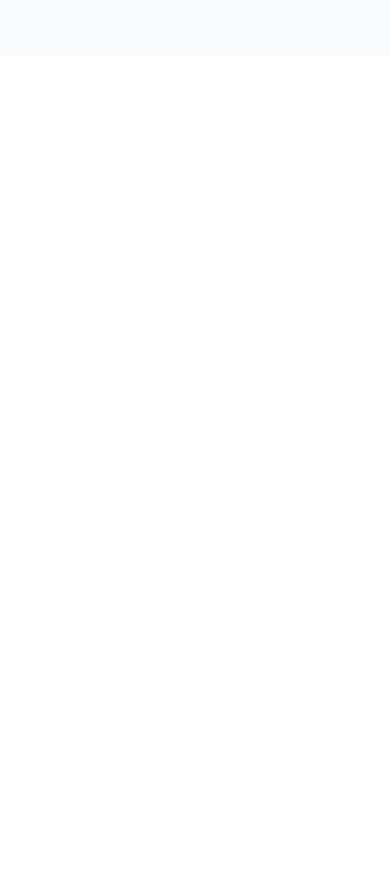
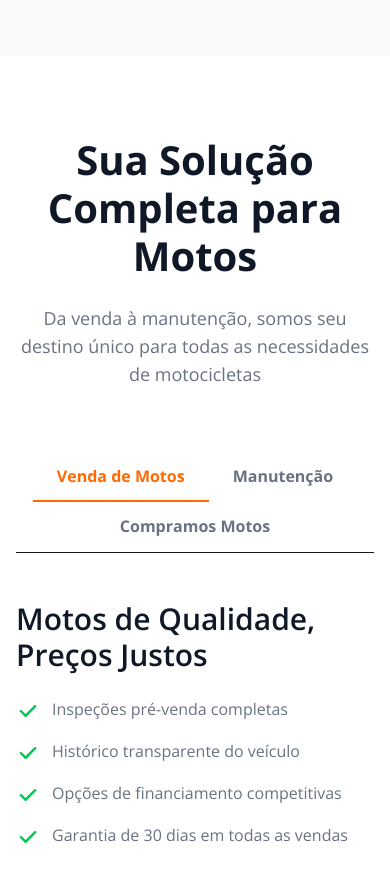
Before and after one commit to nnnyck/ciclo-motos, a Next.js app: page / in a window 390 px wide. Shown: the part 2220-3099 px from the top of the page. Before the commit the page ends 2276 px from the top, so only its background shows below. Built offline with nearby package versions, Linux system fonts and the light colour scheme.

Commit message:
feat: abas de serviços finalizadas | fix: textos dos cards ajustados

```diff
--- a/src/app/page.tsx
+++ b/src/app/page.tsx
@@ -1,6 +1,7 @@
 import Header from "@/components/Header";
 import Hero from "@/components/Hero";
 import ProblemAgitation from "@/components/ProblemAgitation";
+import SolutionPresentation from "@/components/SolutionPresentation";
 
 export default function Home() {
   return (
@@ -8,6 +9,7 @@ export default function Home() {
       <Header />
        <Hero />
        <ProblemAgitation />
+       <SolutionPresentation />
     </>
   );
 }
--- a/src/components/ProblemAgitation.tsx
+++ b/src/components/ProblemAgitation.tsx
@@ -16,7 +16,7 @@ export default function ProblemAgitation() {
         <div className="grid grid-cols-1 md:grid-cols-2 lg:grid-cols-4 gap-8">
           <Card
             title="Reparos Caros"
-            description="Taxas escondidas e custos de mão de obra inflacionados prejudicando seu orçamento"
+            description="Taxas escondidas e custos de mão de obra inflacionados"
             icon={
               <svg
                 className="w-8 h-8 text-red-600"
@@ -30,7 +30,7 @@ export default function ProblemAgitation() {
           />
 
           <Card
-            title="Vendedores Pouco Confiáveis"
+            title="Falta de Confiança"
             description="Histórico duvidoso das motos e problemas ocultos"
             icon={
               <svg
--- /dev/null
+++ b/src/components/SolutionPresentation.tsx
@@ -0,0 +1,224 @@
+// components/SolutionPresentation.tsx
+"use client";
+
+import React, { useState } from "react";
+
+const tabs = [
+  {
+    id: "sales",
+    label: "Venda de Motos",
+    content: (
+      <>
+        <div className="grid grid-cols-1 lg:grid-cols-2 gap-12 items-center">
+          {/* Lista / Texto */}
+          <div>
+            <h3 className="text-3xl text-gray-900 font-semibold font-montserrat mb-6">
+              Motos de Qualidade, Preços Justos
+            </h3>
+            <ul className="space-y-4 mb-8 text-green-600">
+              {[
+                "Inspeções pré-venda completas",
+                "Histórico transparente do veículo",
+                "Opções de financiamento competitivas",
+                "Garantia de 30 dias em todas as vendas",
+              ].map((item, idx) => (
+                <li key={idx} className="flex items-start">
+                  <svg
+                    className="w-6 h-6 text-green-500 mr-3 mt-0.5 flex-shrink-0"
+                    fill="currentColor"
+                    viewBox="0 0 20 20"
+                  >
+                    <path
+                      fillRule="evenodd"
+                      clipRule="evenodd"
+                      d="M16.707 5.293a1 1 0 010 1.414l-8 8a1 1 0 01-1.414 0l-4-4a1 1 0 011.414-1.414L8 12.586l7.293-7.293a1 1 0 011.414 0z"
+                    />
+                  </svg>
+                  <span className="text-gray-500">{item}</span>
+                </li>
+              ))}
+            </ul>
+                <a
+                href="#motorcycles"
+                className="inline-block px-6 py-3 bg-orange-500 text-white font-bold rounded-lg hover:bg-primary-hover transition"
+                >
+                Ver Inventário
+                </a>
+          </div>
+
+          {/* Imagem */}
+          <div className="relative">
+            <img
+              src="https://images.pixabay.com/photo/2016/04/07/06/53/bmw-1313343_1280.jpg"
+              alt="Motos de qualidade à venda"
+              className="w-full h-80 object-cover rounded-lg shadow-card"
+              onError={(e) =>
+                ((e.currentTarget as HTMLImageElement).src =
+                  "https://images.unsplash.com/photo-1558618666-fcd25c85cd64?q=80&w=2940&auto=format&fit=crop")
+              }
+            />
+          </div>
+        </div>
+      </>
+    ),
+  },
+{
+  id: "repairs",
+  label: "Manutenção",
+  content: (
+    <div className="grid grid-cols-1 lg:grid-cols-2 gap-12 items-center">
+      {/* Imagem */}
+      <div className="relative">
+        <img
+          src="https://images.pexels.com/photos/2116475/pexels-photo-2116475.jpeg?auto=compress&cs=tinysrgb&w=800"
+          alt="Serviço profissional de manutenção de motos"
+          className="w-full h-80 object-cover rounded-lg shadow-card"
+          onError={(e) =>
+            ((e.currentTarget as HTMLImageElement).src =
+              "https://images.unsplash.com/photo-1558618666-fcd25c85cd64?q=80&w=2940&auto=format&fit=crop")
+          }
+        />
+      </div>
+
+      {/* Texto e lista */}
+      <div>
+        <h3 className="text-3xl text-gray-900 font-semibold font-montserrat mb-6">
+          Serviços de Manutenção
+        </h3>
+        <ul className="space-y-4 mb-8">
+          {[
+            "Mecânicos certificados ASE",
+            "Orçamentos de diagnóstico gratuitos",
+            "Garantia de 90 dias em peças e mão de obra",
+            "Serviço disponível no mesmo dia",
+          ].map((item, idx) => (
+            <li key={idx} className="flex items-start">
+              <svg
+                className="w-6 h-6 text-green-500 mr-3 mt-0.5 flex-shrink-0"
+                fill="currentColor"
+                viewBox="0 0 20 20"
+              >
+                <path
+                  fillRule="evenodd"
+                  clipRule="evenodd"
+                  d="M16.707 5.293a1 1 0 010 1.414l-8 8a1 1 0 01-1.414 0l-4-4a1 1 0 011.414-1.414L8 12.586l7.293-7.293a1 1 0 011.414 0z"
+                />
+              </svg>
+              <span className="text-gray-500">{item}</span>
+            </li>
+          ))}
+        </ul>
+        <a
+          href="tel:+1-555-MOTO-PRO"
+          className="inline-block px-6 py-3 bg-orange-500 text-white font-bold rounded-lg hover:bg-orange-600 transition cursor-pointer"
+        >
+          Agendar Serviço
+        </a>
+      </div>
+    </div>
+  ),
+},
+
+  {
+  id: "purchasing",
+  label: "Compramos Motos",
+  content: (
+    <div className="grid grid-cols-1 lg:grid-cols-2 gap-12 items-center">
+      {/* Texto */}
+      <div>
+        <h3 className="text-3xl text-gray-900 font-semibold font-montserrat mb-6">
+          Nós Compramos Sua Moto
+        </h3>
+        <ul className="space-y-4 mb-8">
+          {[
+            "Avaliação pelo valor de mercado justo",
+            "Ofertas rápidas em dinheiro",
+            "Serviço de coleta gratuita",
+            "Toda a papelada resolvida",
+          ].map((item, idx) => (
+            <li key={idx} className="flex items-start">
+              <svg
+                className="w-6 h-6 text-green-500 mr-3 mt-0.5 flex-shrink-0"
+                fill="currentColor"
+                viewBox="0 0 20 20"
+              >
+                <path
+                  fillRule="evenodd"
+                  clipRule="evenodd"
+                  d="M16.707 5.293a1 1 0 010 1.414l-8 8a1 1 0 01-1.414 0l-4-4a1 1 0 011.414-1.414L8 12.586l7.293-7.293a1 1 0 011.414 0z"
+                />
+              </svg>
+              <span className="text-gray-500">{item}</span>
+            </li>
+          ))}
+        </ul>
+        <a
+          href="#contact"
+          className="inline-block px-6 py-3 bg-orange-500 text-white font-bold rounded-lg hover:bg-orange-600 transition cursor-pointer"
+        >
+          Solicitar Cotação
+        </a>
+      </div>
+
+      {/* Imagem */}
+      <div className="relative">
+        <img
+          src="https://images.pixabay.com/photo/2016/11/29/05/45/motorcycle-1867431_1280.jpg"
+          alt="Nós compramos motos"
+          className="w-full h-80 object-cover rounded-lg shadow-card"
+          onError={(e) =>
+            ((e.currentTarget as HTMLImageElement).src =
+              "https://images.unsplash.com/photo-1558618666-fcd25c85cd64?q=80&w=2940&auto=format&fit=crop")
+          }
+        />
+      </div>
+    </div>
+  ),
+},
+];
+
+export default function SolutionPresentation() {
+  const [activeTab, setActiveTab] = useState("sales");
+
+  return (
+    <section id="services" className="py-20 bg-white">
+      <div className="max-w-7xl mx-auto px-4 sm:px-6 lg:px-8">
+        {/* Cabeçalho */}
+        <div className="text-center mb-16">
+          <h2 className="text-[2.5rem] leading-[1.2] font-extrabold font-montserrat mb-6 text-gray-900">
+            Sua Solução Completa para Motos
+          </h2>
+          <p className="text-lg text-gray-500 max-w-3xl mx-auto">
+            Da venda à manutenção, somos seu destino único para todas as
+            necessidades de motocicletas
+          </p>
+        </div>
+
+        {/* Tabs de Serviço */}
+        <div className="flex flex-wrap justify-center mb-12 border-b border-border">
+          {tabs.map((tab) => {
+            const isActive = activeTab === tab.id;
+            return (
+              <button
+                key={tab.id}
+                onClick={() => setActiveTab(tab.id)}
+                className={`
+                  px-6 py-3 font-montserrat font-bold transition-[250ms] cursor-pointer
+                  ${isActive ? "text-orange-500 border-b-2 border-orange-500" : "text-gray-500 border-b-2 border-transparent"}
+                  hover:text-orange-500
+                `}
+              >
+                {tab.label}
+              </button>
+            );
+          })}
+        </div>
+
+        {/* Conteúdo do Tab ativo */}
+        <div className="service-content">
+          {tabs.find((tab) => tab.id === activeTab)?.content}
+        </div>
+      </div>
+    </section>
+  );
+}
```
